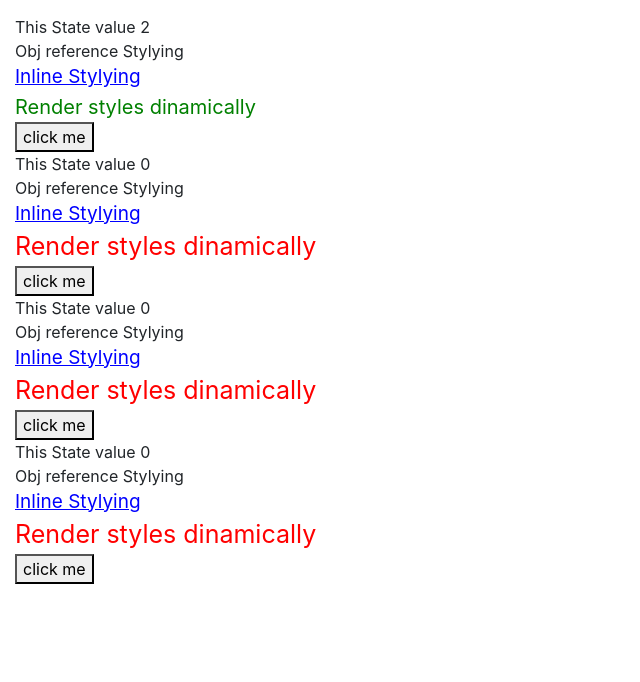
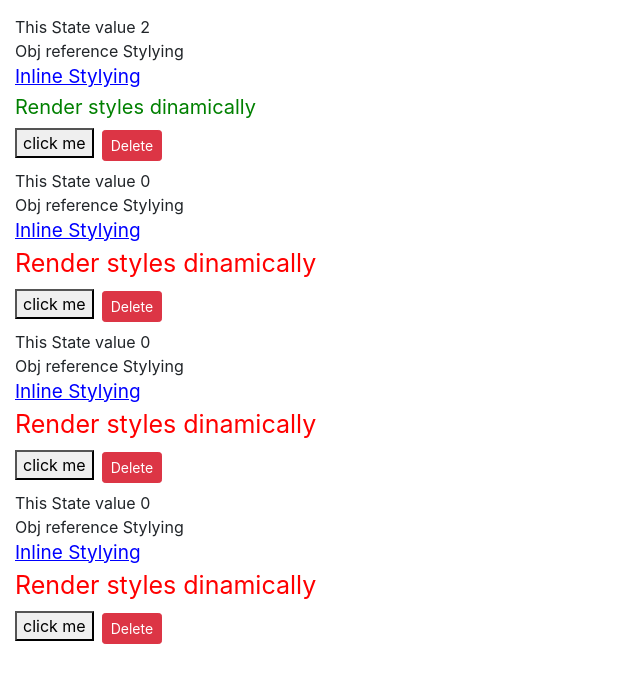
Before and after one commit to Andrea-Dispe/React-Course-Mosh_Madani, a React (Create React App) app: page / in a window 1280 px wide. Shown: the top 682 px of the page, without its empty margins (0-640 px from the left). Built offline with nearby package versions, Linux system fonts and the light colour scheme.

Commit message:
laptop work dont remeber what I changed

```diff
--- a/src/components/counter.jsx
+++ b/src/components/counter.jsx
@@ -26,6 +26,7 @@
         {/* render styles dinamycally */}
         <span style={this.state.value > 0 ? this.green20 : this.red25}>Render styles dinamically</span>
         <button>click me</button>
+        <button className="btn btn-danger btn-sm m-2">Delete</button>
       </>
     );
   }
```
